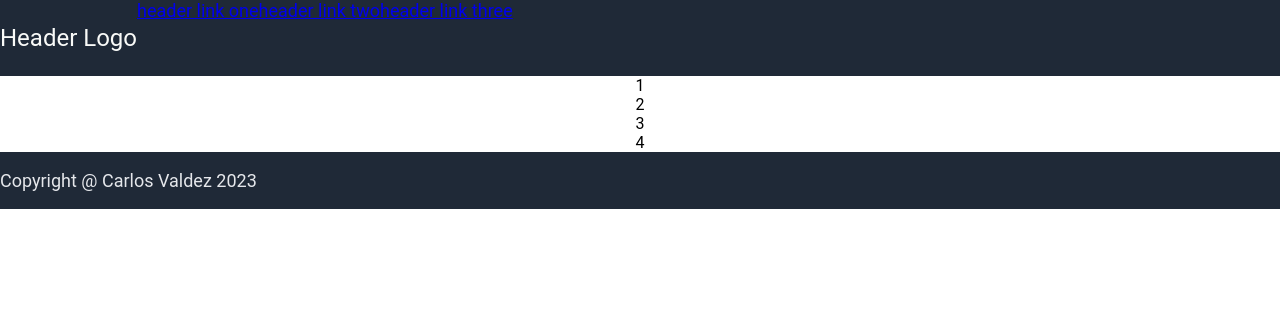
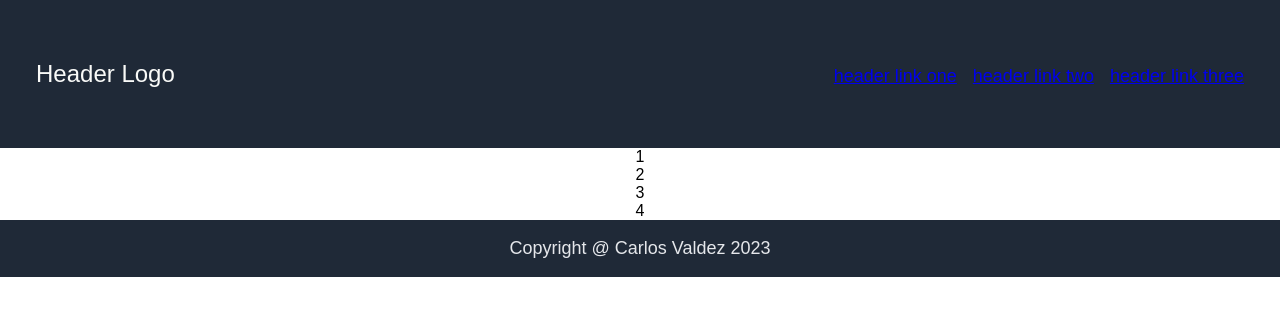
Before and after one commit to valdcarl/landing-page-practice, a plain HTML site: page index.html in a window 1280 px wide. Drawn offline with Linux system fonts and the light colour scheme.

Commit message:
reset index.html to original link text, adjusted correct styles for styles.css navivation bar

```diff
--- a/styles.css
+++ b/styles.css
@@ -1,6 +1,6 @@
 body {
     background-color: #FFFFFF;
-    font-family: 'Roboto', Arial, Helvetica, sans-serif;
+    font-family: Arial, Helvetica, sans-serif;
     text-align: center;
     padding: 0;
     margin: 0;
@@ -15,22 +15,27 @@ body {
 .navigation-bar {
     display: flex;
     background-color: #1F2937;
+    align-items: baseline;
 }
 
 .navbar-header-logo {
     display: flex;
     color: #F9FAF8;
     font-size: 24px;
+    margin-right: auto;
+    padding: 36px;
 }
 
 .navbar-header-links {
     display: flex;
     color: #E5E7EB;
     font-size: 18px;
+    padding: 36px;
+    column-gap: 16px;
 }
+/*     End Navigation Bar    */
 
 .footer {
-    display: flex;
     background-color: #1F2937;
     color: #E5E7EB;
     font-size: 18px;
```
Also changed, not shown: index.html (+3 -2 lines).
